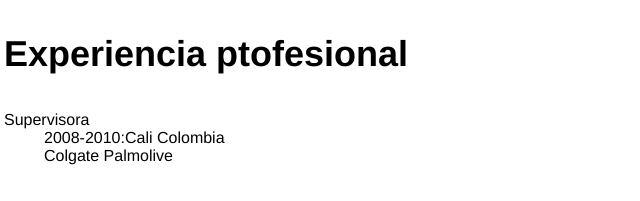
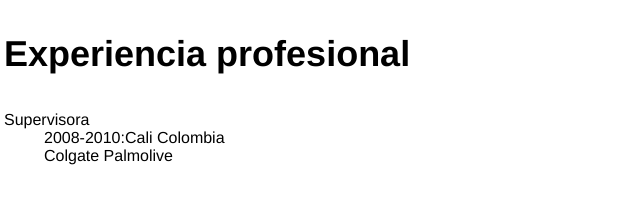
Before and after one commit to paola-dev/paola-dev.github.com, a plain HTML site: page cv/index.html in a window 1280 px wide. Shown: the part 376-577 px from the top of the page, 156-796 px from the left. Drawn offline with Linux system fonts and the light colour scheme.

Commit message:
cambiar la t por la r

```diff
--- a/cv/index.html
+++ b/cv/index.html
@@ -29,7 +29,7 @@
           </div>
         </div>
         <div>
-          <h3 style="font-size:36px;font-weight:700;"> Experiencia ptofesional</h3>
+          <h3 style="font-size:36px;font-weight:700;"> Experiencia profesional</h3>
           <div>
             <dl>
               <dt>Supervisora  </dt>
```
